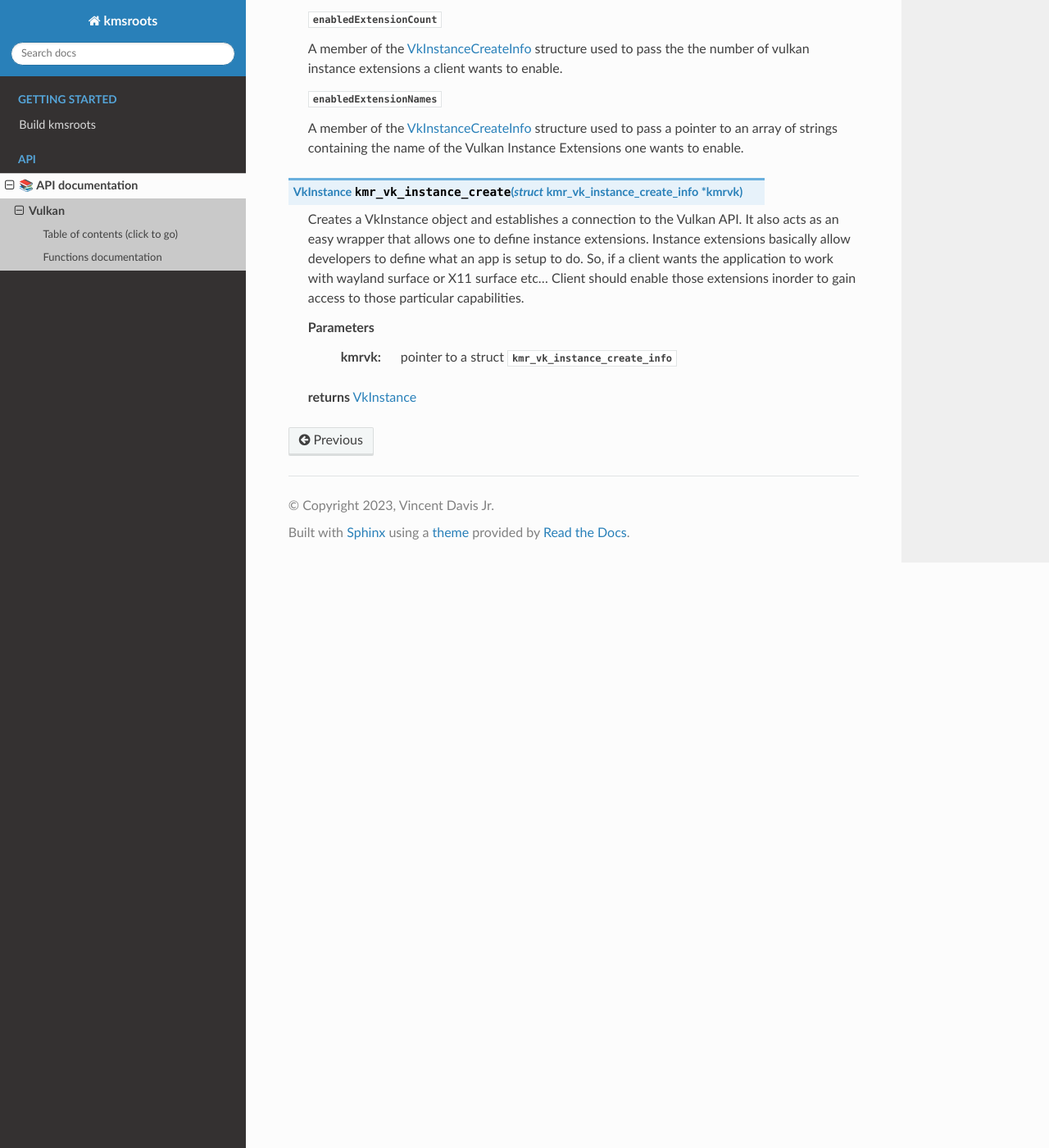
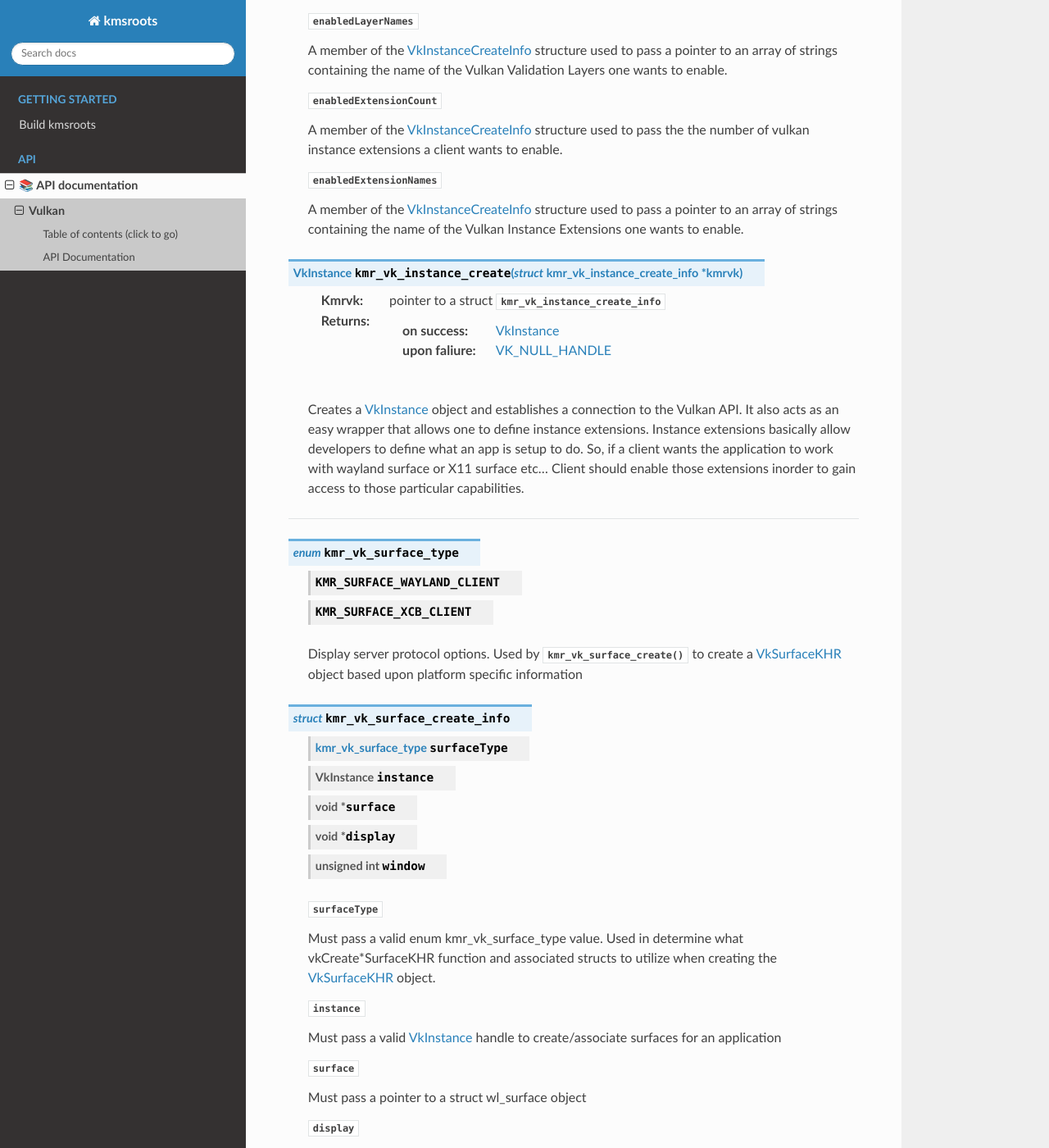
Before and after one commit to under-view/kmsroots, a Sphinx documentation site: the page built from docs/vulkan.rst, in a window 1280 px wide and 1400 px high, scrolled down 1189 px. Shown: the whole window at 82% size. Built offline with Sphinx 7.4.7 and the Read the Docs theme 2.0.0, drawn with Linux system fonts in a browser that asks for light colours; formulas are drawn with MathJax 3; some of the changed text lies outside the part shown.

Commit message:
docs: vulkan update format && add kmr_vk_surface_create
Signed-off-by: Vincent Davis Jr <vince@underview.tech>

```diff
--- a/docs/vulkan.rst
+++ b/docs/vulkan.rst
@@ -8,19 +8,22 @@
 Table of contents (click to go)
 ~~~~~~~~~~~~~~~~~~~~~~~~~~~~~~~
 
+Enums:
+
+1. :c:enum:`kmr_vk_surface_type`
+
 Structs:
 
 1. :c:struct:`kmr_vk_instance_create_info`
-
-Enums:
+#. :c:struct:`kmr_vk_surface_create_info`
 
 Functions:
 
 1. :c:func:`kmr_vk_instance_create`
+#. :c:func:`kmr_vk_surface_create`
 
-
-Functions documentation
-~~~~~~~~~~~~~~~~~~~~~~~
+API Documentation
+~~~~~~~~~~~~~~~~~
 
 .. c:struct:: kmr_vk_instance_create_info
 
@@ -63,18 +66,73 @@
 
 .. c:function:: VkInstance kmr_vk_instance_create(struct kmr_vk_instance_create_info *kmrvk)
 
-        Creates a VkInstance object and establishes a connection to the Vulkan API.
+        :kmrvk: pointer to a struct :c:struct:`kmr_vk_instance_create_info`
+        :returns:
+                :on success: `VkInstance`_
+                :upon faliure: `VK_NULL_HANDLE`_
+
+        Creates a `VkInstance`_ object and establishes a connection to the Vulkan API.
         It also acts as an easy wrapper that allows one to define instance extensions.
         Instance extensions basically allow developers to define what an app is setup to do.
         So, if a client wants the application to work with wayland surface or X11 surface etc...
         Client should enable those extensions inorder to gain access to those particular capabilities.
 
-        **Parameters**
+===========================================================================================================
 
-                :kmrvk: pointer to a struct :c:struct:`kmr_vk_instance_create_info`
+.. c:enum:: kmr_vk_surface_type
 
-        **returns** `VkInstance`_
+        .. c:macro::
+                KMR_SURFACE_WAYLAND_CLIENT
+                KMR_SURFACE_XCB_CLIENT
+
+        Display server protocol options. Used by :c:func:`kmr_vk_surface_create`
+        to create a `VkSurfaceKHR`_ object based upon platform specific information
+
+.. c:struct:: kmr_vk_surface_create_info
+
+        .. c:member::
+                kmr_vk_surface_type surfaceType
+                VkInstance instance
+                void *surface
+                void *display
+                unsigned int window
+
+        :c:member:`surfaceType`
+
+        Must pass a valid enum kmr_vk_surface_type value. Used in determine what vkCreate*SurfaceKHR
+        function and associated structs to utilize when creating the `VkSurfaceKHR`_ object.
+
+        :c:member:`instance`
+
+        Must pass a valid `VkInstance`_ handle to create/associate surfaces for an application
+
+        :c:member:`surface`
+
+        Must pass a pointer to a struct wl_surface object
+
+        :c:member:`display`
+
+        Must pass either a pointer to struct wl_display object or a pointer to an xcb_connection_t
+
+        :c:member:`window`
+
+        Must pass an xcb_window_t window id or an unsigned int representing XID
+
+.. c:function:: VkSurfaceKHR kmr_vk_surface_create(struct kmr_vk_surface_create_info *kmrvk)
+
+        :kmrvk: pointer to a struct :c:struct:`kmr_vk_surface_create_info`
+        :returns:
+                :on success: `VkSurfaceKHR`_
+                :upon faliure: `VK_NULL_HANDLE`_
+
+        Creates a `VkSurfaceKHR`_ object based upon platform specific information about the given surface.
+        `VkSurfaceKHR`_ are the interface between the window and Vulkan defined images in a given swapchain
+        if vulkan swapchain exists.
+
+===========================================================================================================
 
 .. _VkInstance: https://registry.khronos.org/vulkan/specs/1.3-extensions/man/html/VkInstance.html
 .. _VkInstanceCreateInfo: https://registry.khronos.org/vulkan/specs/1.3-extensions/man/html/VkInstanceCreateInfo.html
 .. _VkApplicationInfo: https://registry.khronos.org/vulkan/specs/1.3-extensions/man/html/VkApplicationInfo.html
+.. _VkSurfaceKHR: https://registry.khronos.org/vulkan/specs/1.3-extensions/man/html/VkSurfaceKHR.html
+.. _VK_NULL_HANDLE: https://registry.khronos.org/vulkan/specs/1.3-extensions/man/html/VK_NULL_HANDLE.html
```
